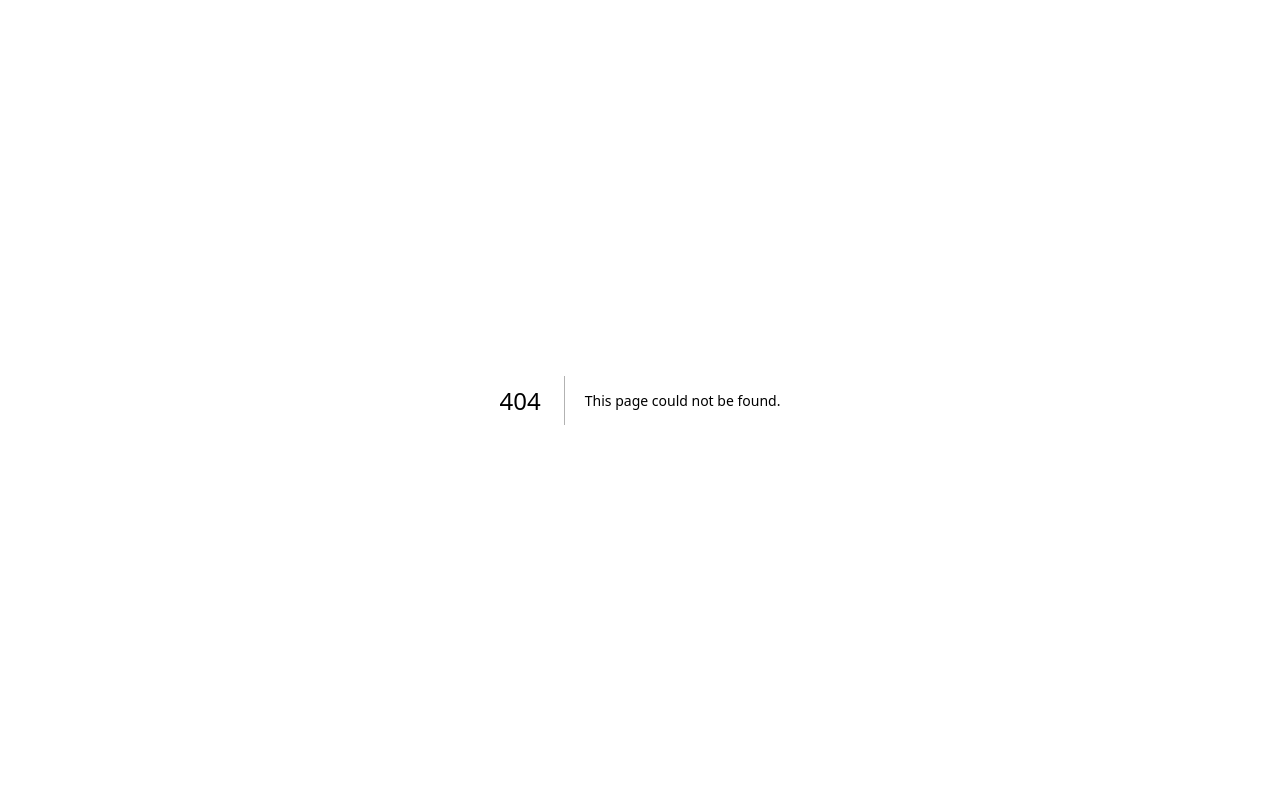
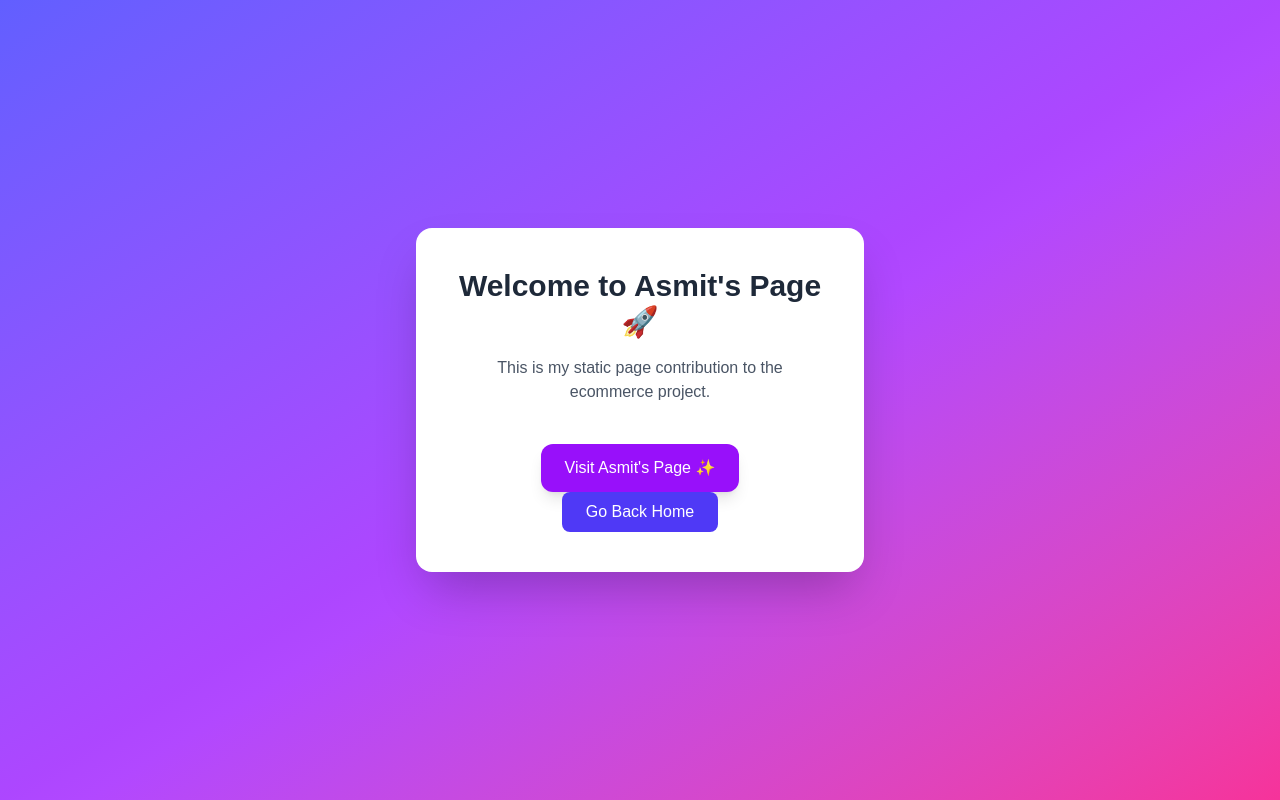
Before and after one commit to 27Neha/ecommerce-project, a Next.js app in the folder storefront/: page /asmit in a window 1280 px wide. Before the commit this address had no page. Built offline with nearby package versions, Linux system fonts and the light colour scheme.

Commit message:
Add a static page and homepage navigation button

```diff
--- /dev/null
+++ b/storefront/app/asmit/page.tsx
@@ -0,0 +1,30 @@
+export default function AsmitPage() {
+  return (
+    <div className="min-h-screen flex items-center justify-center bg-gradient-to-br from-indigo-500 via-purple-500 to-pink-500">
+      <div className="bg-white p-10 rounded-2xl shadow-2xl text-center max-w-md">
+        <h1 className="text-3xl font-bold text-gray-800 mb-4">
+          Welcome to Asmit's Page 🚀
+        </h1>
+
+        <p className="text-gray-600 mb-6">
+          This is my static page contribution to the ecommerce project.
+        </p>
+
+        <div className="flex justify-center mt-10">
+  <a href="/asmit">
+    <button className="px-6 py-3 bg-purple-600 text-white rounded-xl shadow-lg hover:bg-purple-700 hover:scale-105 transition duration-300">
+      Visit Asmit's Page ✨
+    </button>
+  </a>
+</div>
+
+
+        <a href="/">
+          <button className="px-6 py-2 bg-indigo-600 text-white rounded-lg hover:bg-indigo-700 transition duration-300">
+            Go Back Home
+          </button>
+        </a>
+      </div>
+    </div>
+  );
+}
```
